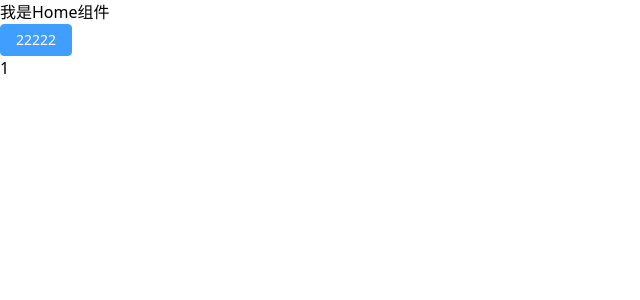
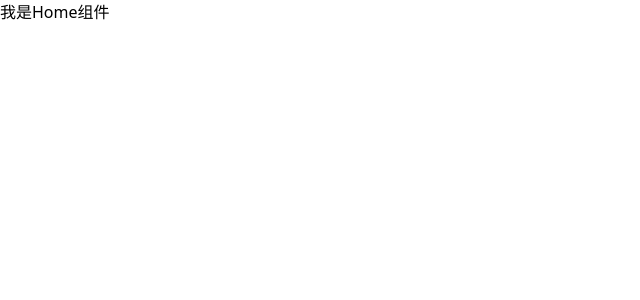
Before and after one commit to chunfenghuayu1/vue3-music, a Vue app: page /home in a window 1280 px wide. Shown: the top 300 px of the page, without its empty margins (0-640 px from the left). Built offline with nearby package versions, Linux system fonts and the light colour scheme.

Commit message:
第一次提交

```diff
--- a/src/App.vue
+++ b/src/App.vue
@@ -4,4 +4,4 @@
 
 <script setup></script>
 
-<style lang="less" scoped></style>
+<style></style>
--- a/src/views/Home/Home.vue
+++ b/src/views/Home/Home.vue
@@ -1,18 +1,7 @@
 <template>
     <div>我是Home组件</div>
-    <el-button type="primary" size="default">22222</el-button>
-    <p>{{ homeStore.counter }}</p>
 </template>
 
-<script setup>
-import { useHomeStore } from '@/store/Home.js'
+<script setup></script>
 
-const homeStore = useHomeStore()
-</script>
-
-<style lang="less" scoped>
-p {
-    color: black;
-    user-select: auto;
-}
-</style>
+<style lang="less"></style>
--- a/tailwind.config.cjs
+++ b/tailwind.config.cjs
@@ -1,12 +1,42 @@
+// function withOpacity(variableName) {
+//     return ({ opacityValue }) => {
+//         if (opacityValue !== undefined) {
+//             return `rgba(var(${variableName}),${opacityValue})`
+//         }
+//         return `rgb(var(${variableName})`
+//     }
+// }
+
 module.exports = {
     mode: 'jit',
     purge: ['./index.html', './src/**/*.{vue,js,ts,jsx,tsx}'],
     darkMode: false, // or 'media' or 'class'
     theme: {
-        extend: {}
-    },
-    variants: {
-        extend: {}
-    },
-    plugins: []
+        extend: {
+            // textColor: {
+            //     skin: {
+            //         base: 'var(--color-text-base)',
+            //         muted: 'var(--color-text-muted)',
+            //         inverted: 'var(--color-text-inverted)'
+            //     }
+            // },
+            // backgroundColor: {
+            //     skin: {
+            //         fill: 'var(--color-fill)',
+            //         'button-accent': 'var(--color-button-accent)',
+            //         'button-accent-hover': 'var(--color-button-accent-hover)',
+            //         'button-muted': withOpacity('--color-button-muted')
+            //     },
+            //     gradientColorStops: {
+            //         skin: {
+            //             hue: 'var(--color-fill)'
+            //         }
+            //     }
+            // }
+        },
+        variants: {
+            extend: {}
+        },
+        plugins: []
+    }
 }
```
Also changed, not shown: src/style/main.css (+30 -0 lines), .eslintrc.cjs.
